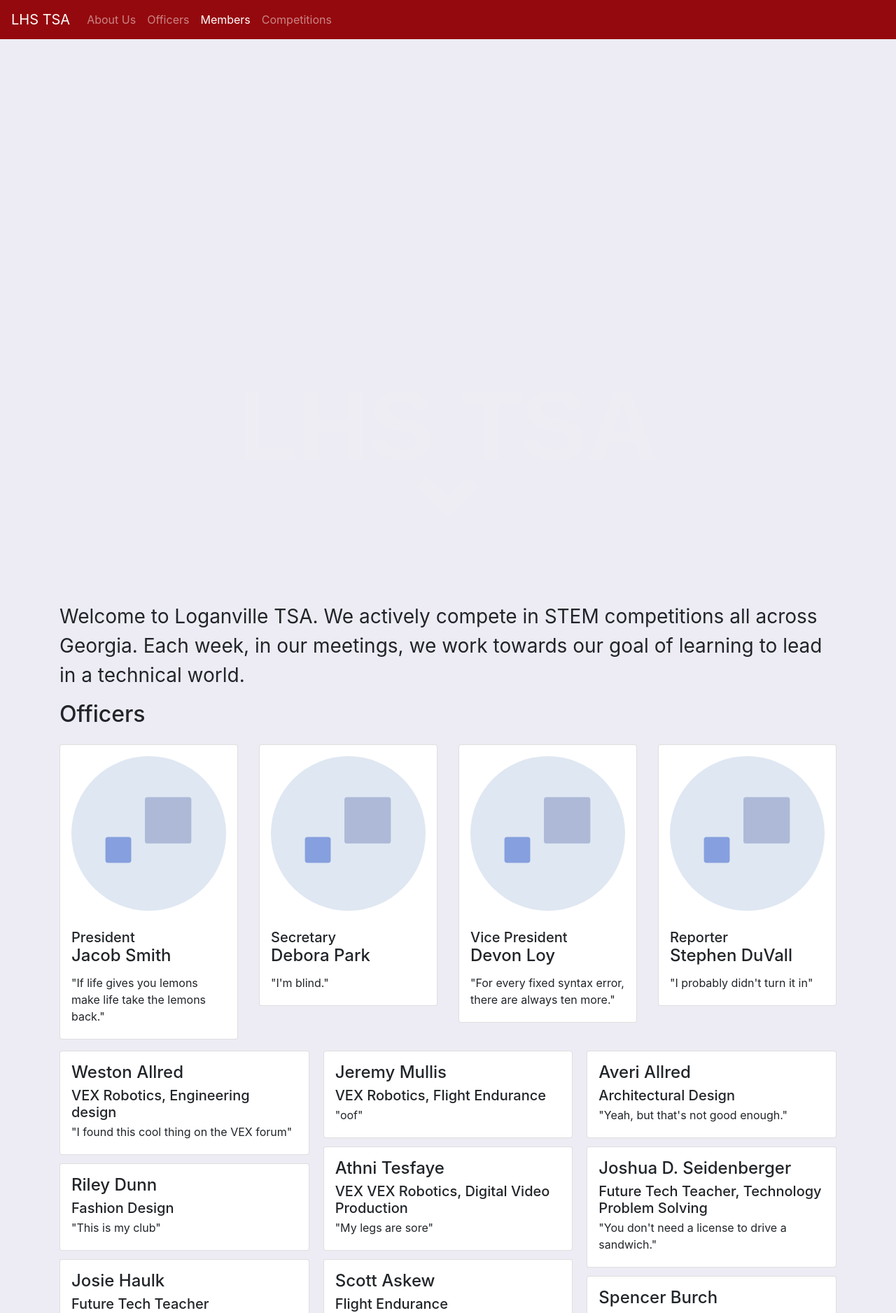
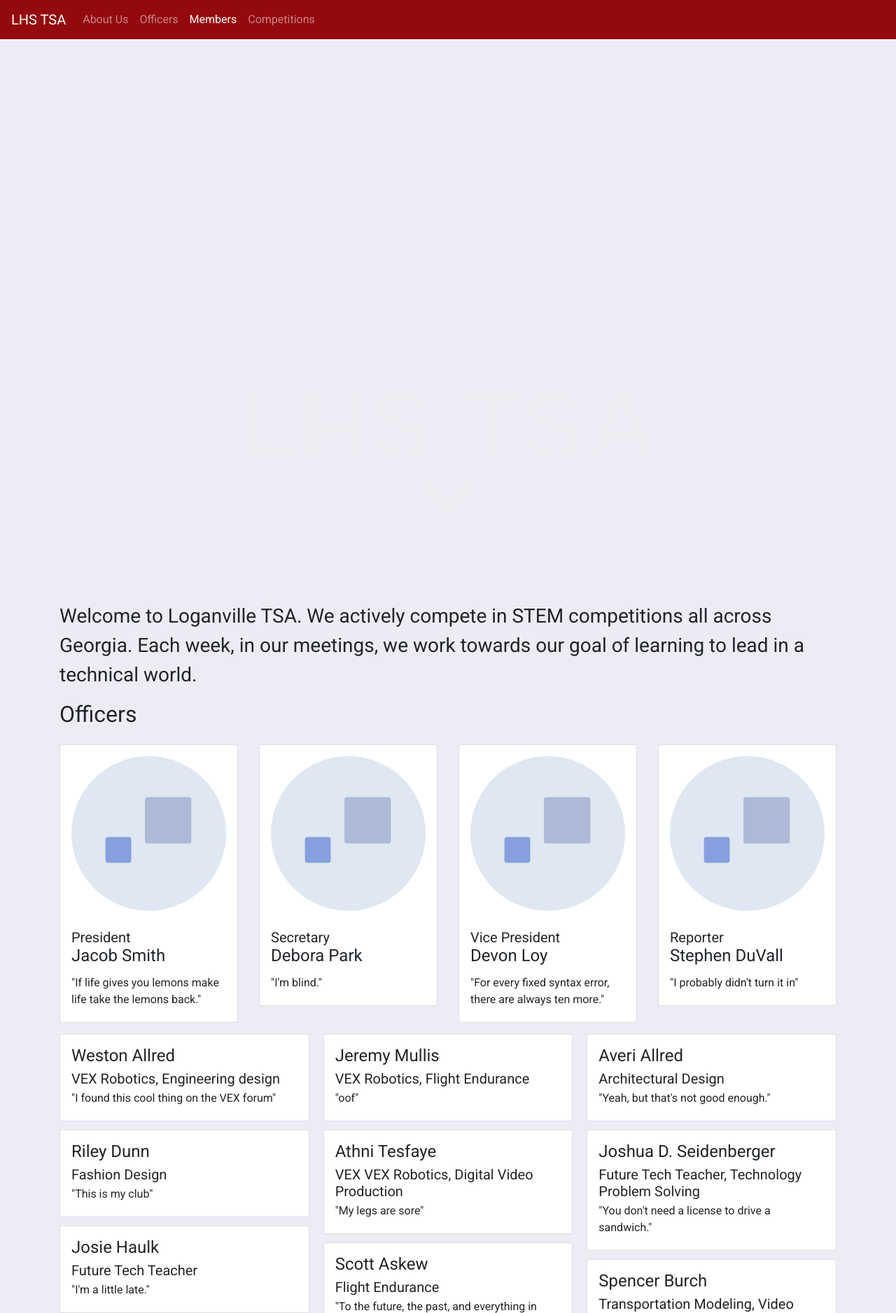
Before and after one commit to LHS-TSA/TSA-Website, a PHP site: page / in a window 1280 px wide. Shown: the top 1877 px of the page at 70% size. Run offline with PHP 8.4, Linux system fonts and the light colour scheme; some libraries are stand-ins or nearby versions.

Commit message:
changed default font to roboto

```diff
--- a/css/main.css
+++ b/css/main.css
@@ -1,6 +1,7 @@
 /* CSS Document */
 body {
 	background-color: #edecf4;
+	font-family: Roboto;
 }
 
 ::-webkit-scrollbar {
--- a/index.html
+++ b/index.html
@@ -13,7 +13,7 @@
 
   <!--My CSS-->
   <link href="css/main.css" rel="stylesheet" type="text/css">
-
+  <link href="https://fonts.googleapis.com/css?family=Roboto" rel="stylesheet">
   <!-- HTML5 shim and Respond.js for IE8 support of HTML5 elements and media queries -->
   <!-- WARNING: Respond.js doesn't work if you view the page via file:// -->
   <!--[if lt IE 9]>
```
